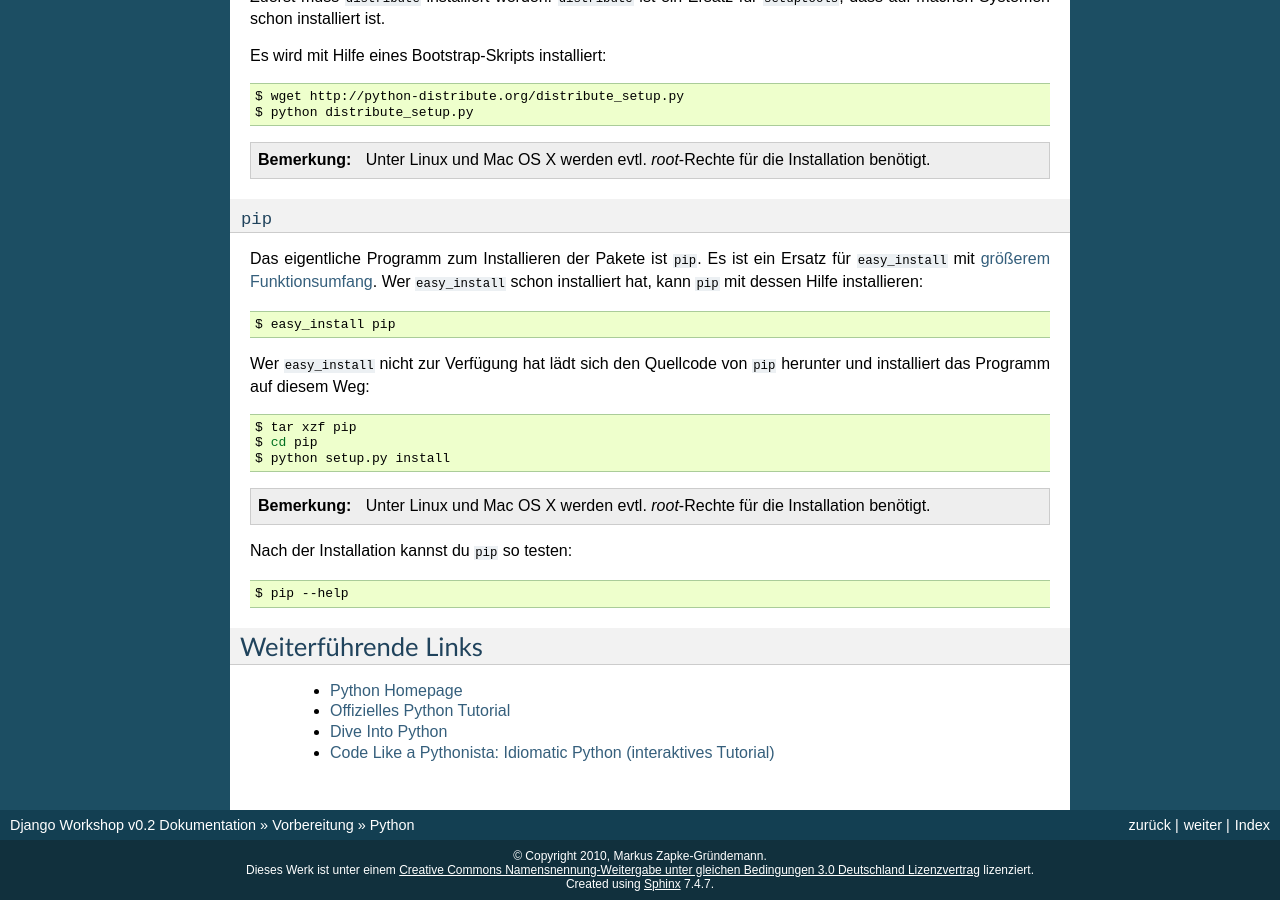
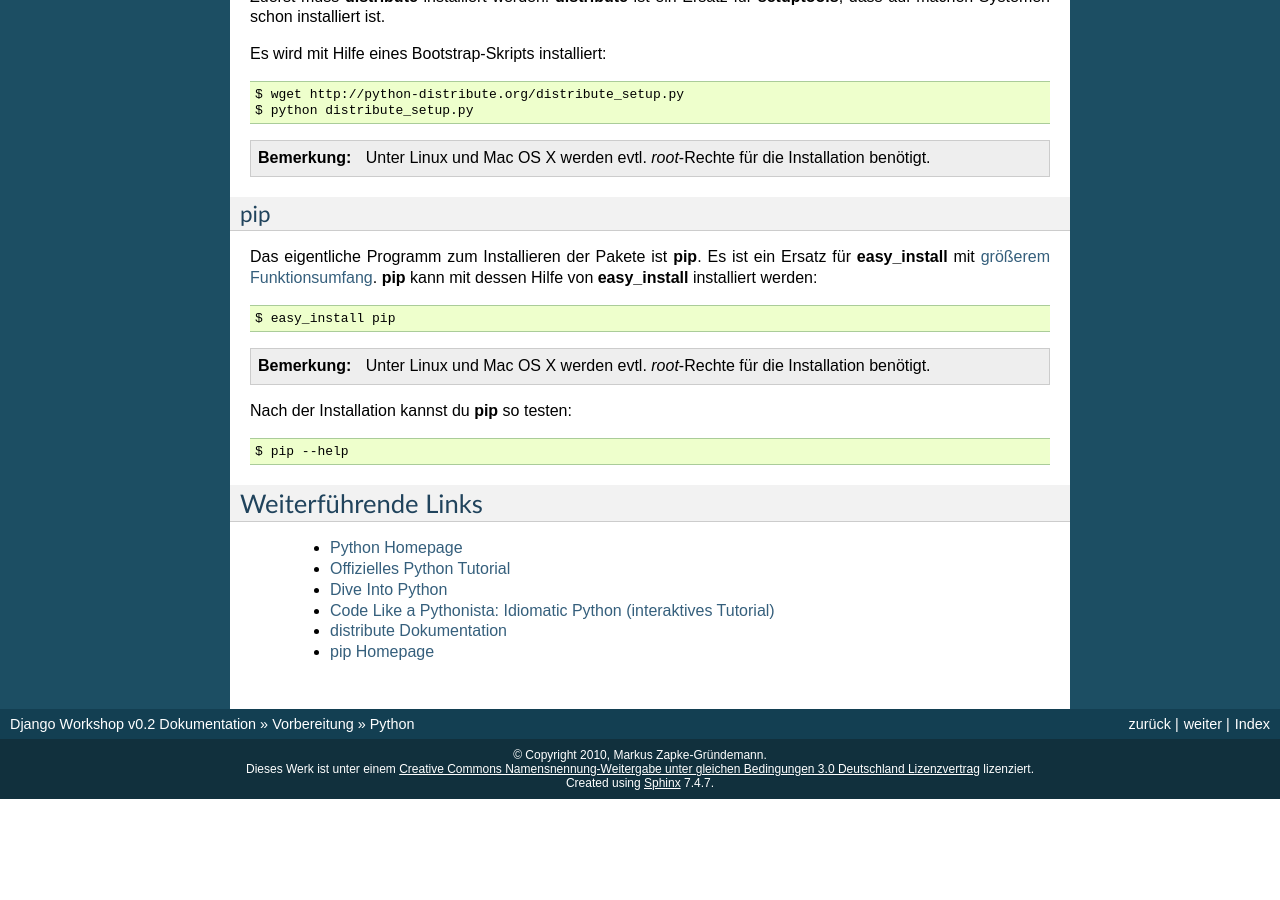
Before and after one commit to keimlink/django-workshop, a Sphinx documentation site: the page built from docs/vorbereitung/python.rst, in a window 1280 px wide and 900 px high, scrolled down 977 px. Built offline with Sphinx 7.4.7, drawn with Linux system fonts in a browser that asks for light colours; after the commit the page ends 1776 px from its top, so only the background shows below that.

Commit message:
Formatierungen der Programmnamen verbessert.

```diff
--- a/docs/vorbereitung/python.rst
+++ b/docs/vorbereitung/python.rst
@@ -58,11 +58,12 @@ Python benutzt ein eigenes Paketsystem zur Verteilung und Installation von
 Python Paketen. Da wir einige Pakete installieren werden muss vorher der
 Paketmanager installiert werden.
 
-``distribute``
----------------
+distribute
+----------
 
-Zuerst muss ``distribute`` installiert werden. ``distribute`` ist ein Ersatz
-für ``setuptools``, dass auf machen Systemen schon installiert ist.
+Zuerst muss :program:`distribute` installiert werden. :program:`distribute`
+ist ein Ersatz für :program:`setuptools`, dass auf machen Systemen schon
+installiert ist.
 
 Es wird mit Hilfe eines Bootstrap-Skripts installiert:
 
@@ -76,37 +77,25 @@ Es wird mit Hilfe eines Bootstrap-Skripts installiert:
     Unter Linux und Mac OS X werden evtl. *root*-Rechte für die Installation
     benötigt.
 
-``pip``
--------
+pip
+---
 
-Das eigentliche Programm zum Installieren der Pakete ist ``pip``. Es ist ein
-Ersatz für ``easy_install`` mit `größerem Funktionsumfang
+Das eigentliche Programm zum Installieren der Pakete ist :program:`pip`. Es
+ist ein Ersatz für :program:`easy_install` mit `größerem Funktionsumfang
 <http://www.pip-installer.org/en/latest/index.html#pip-compared-to-easy-install>`_.
-Wer ``easy_install`` schon installiert hat, kann ``pip`` mit dessen Hilfe
-installieren:
+:program:`pip` kann mit dessen Hilfe von :program:`easy_install` installiert
+werden:
 
 ..  code-block:: bash
 
     $ easy_install pip
-
-Wer ``easy_install`` nicht zur Verfügung hat lädt sich den Quellcode von
-``pip`` herunter und installiert das Programm auf diesem Weg:
-
-..  TODO: Link zur pip Downloadseite
-..  TODO: Beispiel zur Installation vervollständigen
-
-..  code-block:: bash
-
-    $ tar xzf pip
-    $ cd pip
-    $ python setup.py install
 
 ..  note::
 
     Unter Linux und Mac OS X werden evtl. *root*-Rechte für die Installation
     benötigt.
 
-Nach der Installation kannst du ``pip`` so testen:
+Nach der Installation kannst du :program:`pip` so testen:
 
 ..  code-block:: bash
 
@@ -119,5 +108,5 @@ Weiterführende Links
     * `Offizielles Python Tutorial <http://docs.python.org/tutorial/index.html>`_
     * `Dive Into Python <http://diveintopython.org/>`_
     * `Code Like a Pythonista: Idiomatic Python (interaktives Tutorial) <http://python.net/~goodger/projects/pycon/2007/idiomatic/presentation.html>`_
-
-..  TODO: Links zu distribute und pip einfügen
+    * `distribute Dokumentation <http://packages.python.org/distribute/>`_
+    * `pip Homepage <http://www.pip-installer.org/>`_
```
Also changed, not shown: docs/vorbereitung/django.rst (+12 -11 lines), docs/vorbereitung/virtualenv.rst (+18 -18 lines).
